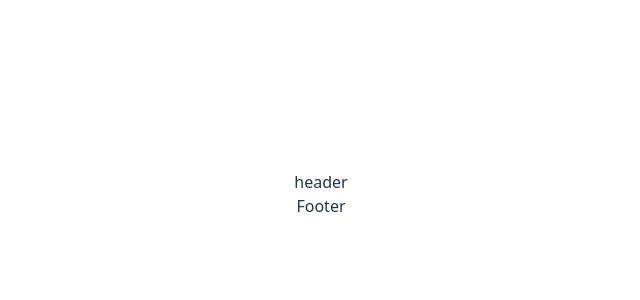
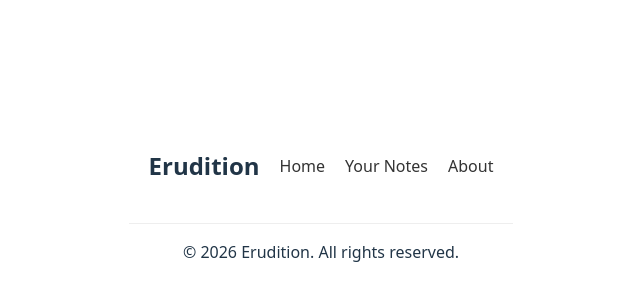
Before and after one commit to Orcinus3/informatica_2025-2026, a React (Vite) app in the folder front-end/: page / in a window 1280 px wide. Shown: the part 206-506 px from the top of the page, without its empty margins (319-959 px from the left). Built offline with nearby package versions, Linux system fonts and the light colour scheme.

Commit message:
feat: add simple header style and text

```diff
--- a/front-end/src/App.jsx
+++ b/front-end/src/App.jsx
@@ -1,5 +1,5 @@
 import "./App.css";
-import HomePage from "./components/HomePage/HomePage";
+import HomePage from "./pages/HomePage/HomePage";
 
 function App() {
   return (
--- a/front-end/src/components/Footer/Footer.jsx
+++ b/front-end/src/components/Footer/Footer.jsx
@@ -1,7 +1,13 @@
 import "./Footer.module.css";
 
 function Footer() {
-  return <div className={"footer-container"}>Footer</div>;
+  return (
+    <footer className="footer">
+      <div className="container">
+        <p>© 2026 Erudition. All rights reserved.</p>
+      </div>
+    </footer>
+  );
 }
 
 export default Footer;
--- a/front-end/src/components/Header/Header.jsx
+++ b/front-end/src/components/Header/Header.jsx
@@ -1,5 +1,19 @@
+import styles from "./Header.module.css";
+
 function Header() {
-  return <div className="header_container">header</div>;
+  return (
+    <header className={styles.header}>
+      <div className={styles.container}>
+        <h2 className={styles.logo}>Erudition</h2>
+
+        <nav className={styles.nav}>
+          <a href="#">Home</a>
+          <a href="#">Your Notes</a>
+          <a href="#">About</a>
+        </nav>
+      </div>
+    </header>
+  );
 }
 
 export default Header;
--- a/front-end/src/components/Header/Header.module.css
+++ b/front-end/src/components/Header/Header.module.css
@@ -1,2 +1,23 @@
-.header-container {
+.header {
+  border-bottom: 1px solid #eee;
+  background: white;
 }
+
+.container {
+  max-width: 1100px;
+  margin: auto;
+  padding: 20px;
+  display: flex;
+  justify-content: space-between;
+  align-items: center;
+}
+
+.logo {
+  font-weight: bold;
+}
+
+.nav a {
+  margin-left: 20px;
+  text-decoration: none;
+  color: #333;
+}
--- a/front-end/src/components/HomePage/HomePage.jsx
+++ b/front-end/src/pages/HomePage/HomePage.jsx
@@ -1,7 +1,7 @@
-import Note from "../Note/Note";
+import Note from "../../components/Note/Note";
 import Tiptap from "../../Tiptap";
-import Header from "../Header/Header";
-import Footer from "../Footer/Footer";
+import Header from "../../components/Header/Header";
+import Footer from "../../components/Footer/Footer";
 
 function HomePage() {
   return (
```
